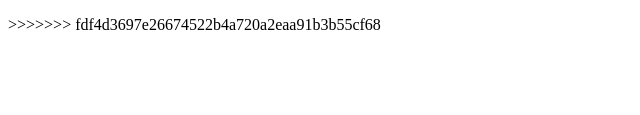
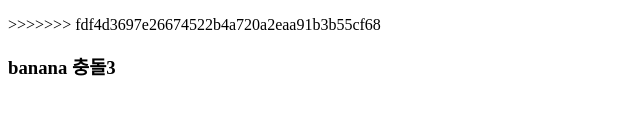
Before and after one commit to ty1329/htmlTest, a plain HTML site: page index.html in a window 1280 px wide. Shown: the part 345-460 px from the top of the page, without its empty margins (0-640 px from the left). Drawn offline with Linux system fonts and the light colour scheme.

Commit message:
banana충돌2

```diff
--- a/index.html
+++ b/index.html
@@ -18,5 +18,7 @@
 		<h3>apple입니다</h3>
 >>>>>>> fdf4d3697e26674522b4a720a2eaa91b3b55cf68
 
+
+		<h3>banana 충돌3</h3>
 	</body>
 </html>
```
